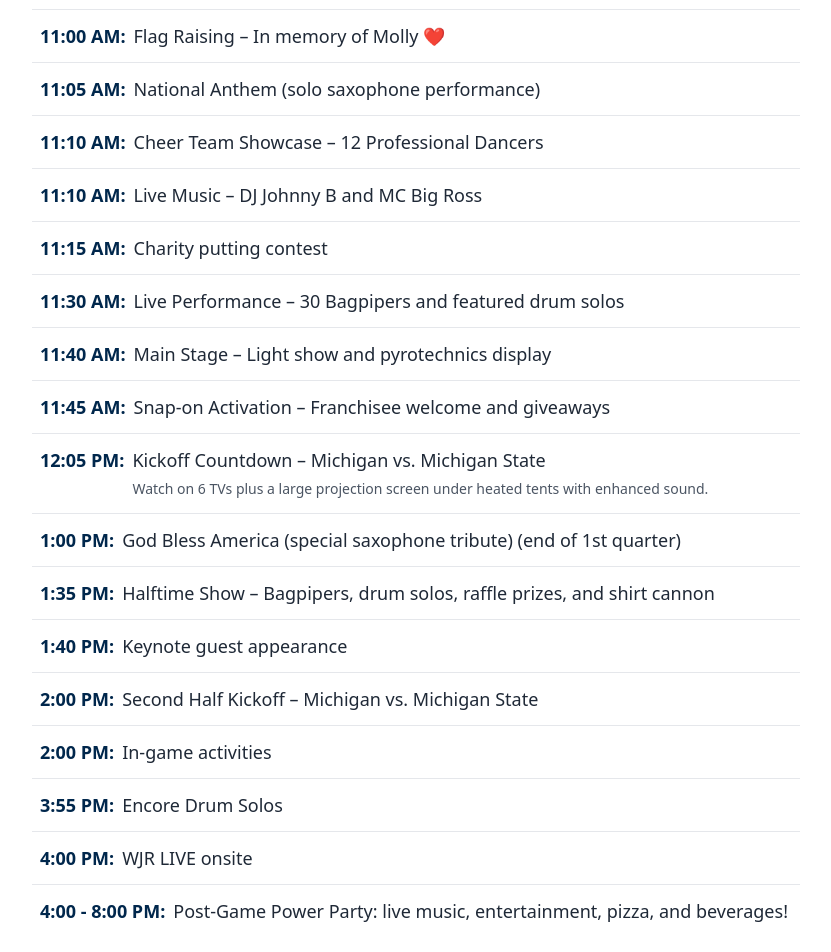
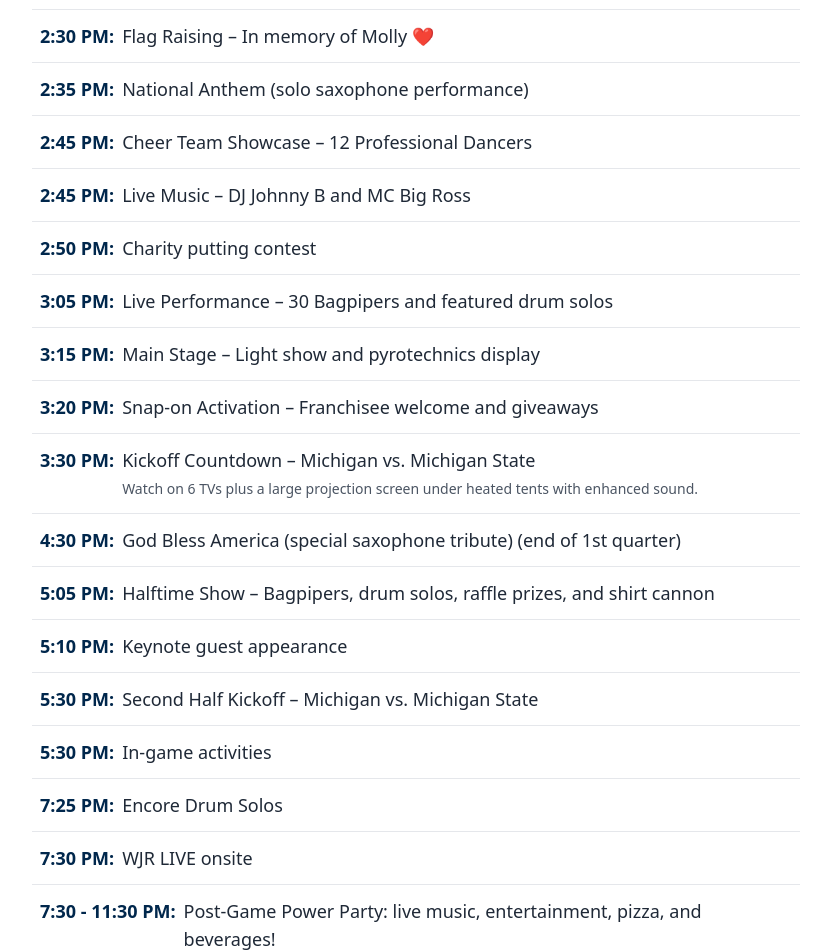
Before and after one commit to jacob-hill90/joejoes4, a React (Vite) app: page / in a window 1280 px wide. Shown: the part 560-1512 px from the top of the page, without its empty margins (224-1055 px from the left). Built offline with nearby package versions, Linux system fonts and the light colour scheme.

Commit message:
changed to 330

```diff
--- a/src/components/Home.jsx
+++ b/src/components/Home.jsx
@@ -39,12 +39,12 @@ const Home = () => {
         <div className="max-w-3xl mx-auto divide-y divide-gray-200">
           {[
             {
-              time: "10:30 AM",
+              time: "2:00 PM",
               event:
                 "Tailgate Opens – Check in to receive t-shirt, wristband, and raffle tickets",
             },
             {
-              time: "10:30 AM",
+              time: "2:00 PM",
               event: (
                 <div>
                   <div>
@@ -60,40 +60,40 @@ const Home = () => {
                 </div>
               ),
             },
-            { time: "11:00 AM", event: "Flag Raising – In memory of Molly ❤️" },
+            { time: "2:30 PM", event: "Flag Raising – In memory of Molly ❤️" },
             {
-              time: "11:05 AM",
+              time: "2:35 PM",
               event:
                 "National Anthem (solo saxophone performance)",
             },
             {
-              time: "11:10 AM",
+              time: "2:45 PM",
               event:
                 "Cheer Team Showcase – 12 Professional Dancers",
             },
             {
-              time: "11:10 AM",
+              time: "2:45 PM",
               event: "Live Music – DJ Johnny B and MC Big Ross",
             },
             {
-              time: "11:15 AM",
+              time: "2:50 PM",
               event:
                 "Charity putting contest",
             },
             {
-              time: "11:30 AM",
+              time: "3:05 PM",
               event: "Live Performance – 30 Bagpipers and featured drum solos",
             },
             {
-              time: "11:40 AM",
+              time: "3:15 PM",
               event: "Main Stage – Light show and pyrotechnics display",
             },
             {
-              time: "11:45 AM",
+              time: "3:20 PM",
               event: "Snap-on Activation – Franchisee welcome and giveaways",
             },
             {
-              time: "12:05 PM",
+              time: "3:30 PM",
               event: (
                 <div>
                   <div>Kickoff Countdown – Michigan vs. Michigan State</div>
@@ -105,39 +105,39 @@ const Home = () => {
               ),
             },
             {
-              time: "1:00 PM",
+              time: "4:30 PM",
               event:
                 'God Bless America (special saxophone tribute) (end of 1st quarter)',
             },
             {
-              time: "1:35 PM",
+              time: "5:05 PM",
               event:
                 "Halftime Show – Bagpipers, drum solos, raffle prizes, and shirt cannon",
             },
             {
-              time: "1:40 PM",
+              time: "5:10 PM",
               event:
                 "Keynote guest appearance",
             },
 
             {
-              time: "2:00 PM",
+              time: "5:30 PM",
               event: "Second Half Kickoff – Michigan vs. Michigan State",
             },
               {
-              time: "2:00 PM",
+              time: "5:30 PM",
               event: "In-game activities",
             },
             {
-              time: "3:55 PM",
+              time: "7:25 PM",
               event: "Encore Drum Solos",
             },
             {
-              time: "4:00 PM",
+              time: "7:30 PM",
               event: "WJR LIVE onsite",
             },
             {
-              time: "4:00 - 8:00 PM",
+              time: "7:30 - 11:30 PM",
               event: "Post-Game Power Party: live music, entertainment, pizza, and beverages!",
             },
           ].map((item, index) => (
@@ -155,7 +155,7 @@ const Home = () => {
       </section>
 
       {/* Note Section */}
-      <section className="w-full max-w-4xl bg-white shadow-lg rounded-xl p-6 sm:p-10">
+      {/* <section className="w-full max-w-4xl bg-white shadow-lg rounded-xl p-6 sm:p-10">
         <h2 className="text-3xl font-bold text-[#00274c] mb-6 underline text-center">
           Game Time
         </h2>
@@ -194,7 +194,7 @@ const Home = () => {
             </tbody>
           </table>
         </div>
-      </section>
+      </section> */}
     </div>
   );
 };
```
